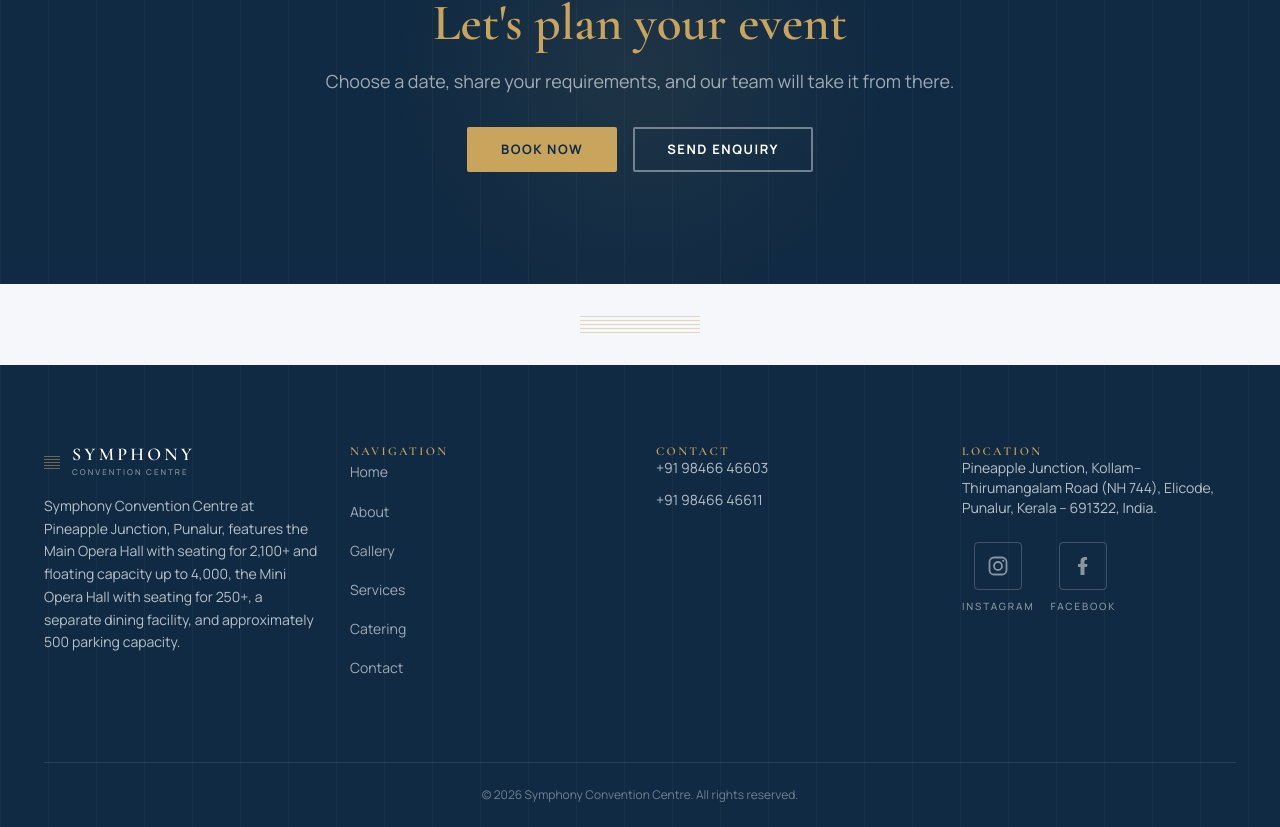
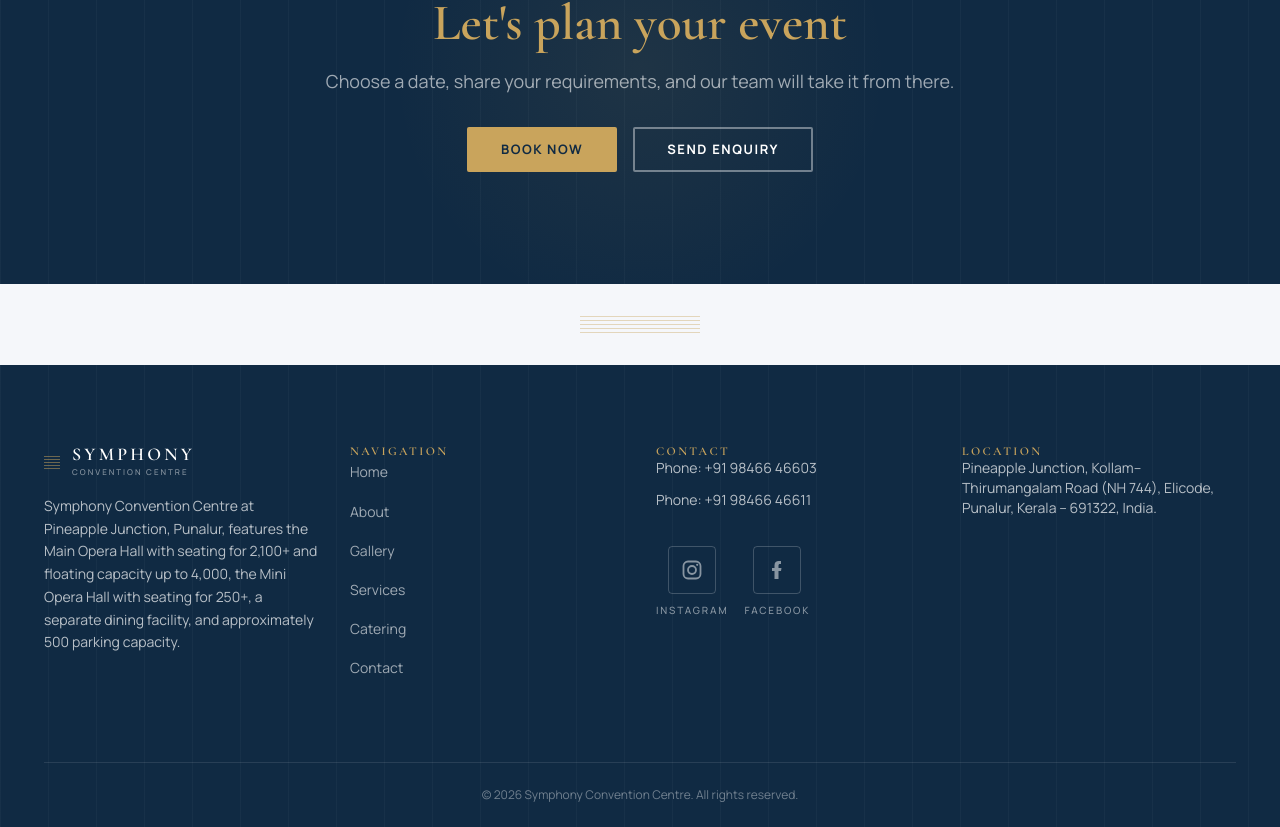
Before and after one commit to rishav1701/symphony, a Next.js app: page / in a window 1280 px wide. Shown: the part 3493-4320 px from the top of the page. Built offline with nearby package versions, Linux system fonts and the light colour scheme; no server answers.

Commit message:
position change of Icons in Footer

```diff
--- a/src/components/layout/Footer.tsx
+++ b/src/components/layout/Footer.tsx
@@ -96,20 +96,11 @@
                     href={`tel:${phone.replace(/[^+\d]/g, "")}`}
                     className="block hover:text-white transition-colors"
                   >
-                    {phone}
+                    Phone: {phone}
                   </a>
                 ))}
               </div>
-            </div>
-
-            {/* Location + Social */}
-            <div>
-              <h3 className="font-sans text-xs font-bold tracking-[0.2em] uppercase text-white mb-6">
-                Location
-              </h3>
-              <p className="text-sm mb-6">{contactInfo.address}</p>
-
-              <div className="flex gap-4">
+              <div className="flex gap-4" style={{ marginTop: 36 }}>
                 {contactInfo.socialLinks.map((social) => (
                   <a
                     key={social.platform}
@@ -129,6 +120,14 @@
                 ))}
               </div>
             </div>
+
+            {/* Location + Social */}
+            <div>
+              <h3 className="font-sans text-xs font-bold tracking-[0.2em] uppercase text-white mb-6">
+                Location
+              </h3>
+              <p className="text-sm mb-6">{contactInfo.address}</p>
+            </div>
           </div>
 
           {/* Bottom bar */}
```
